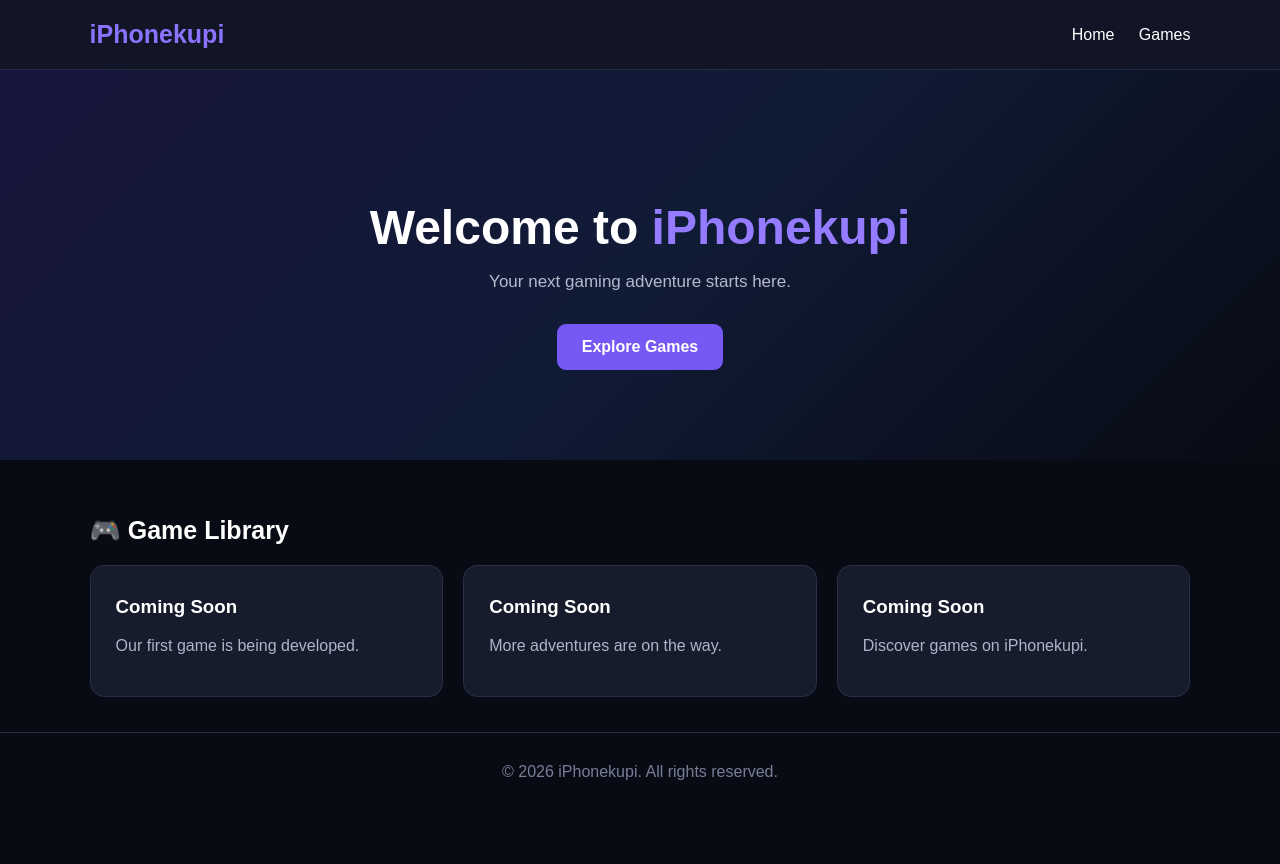
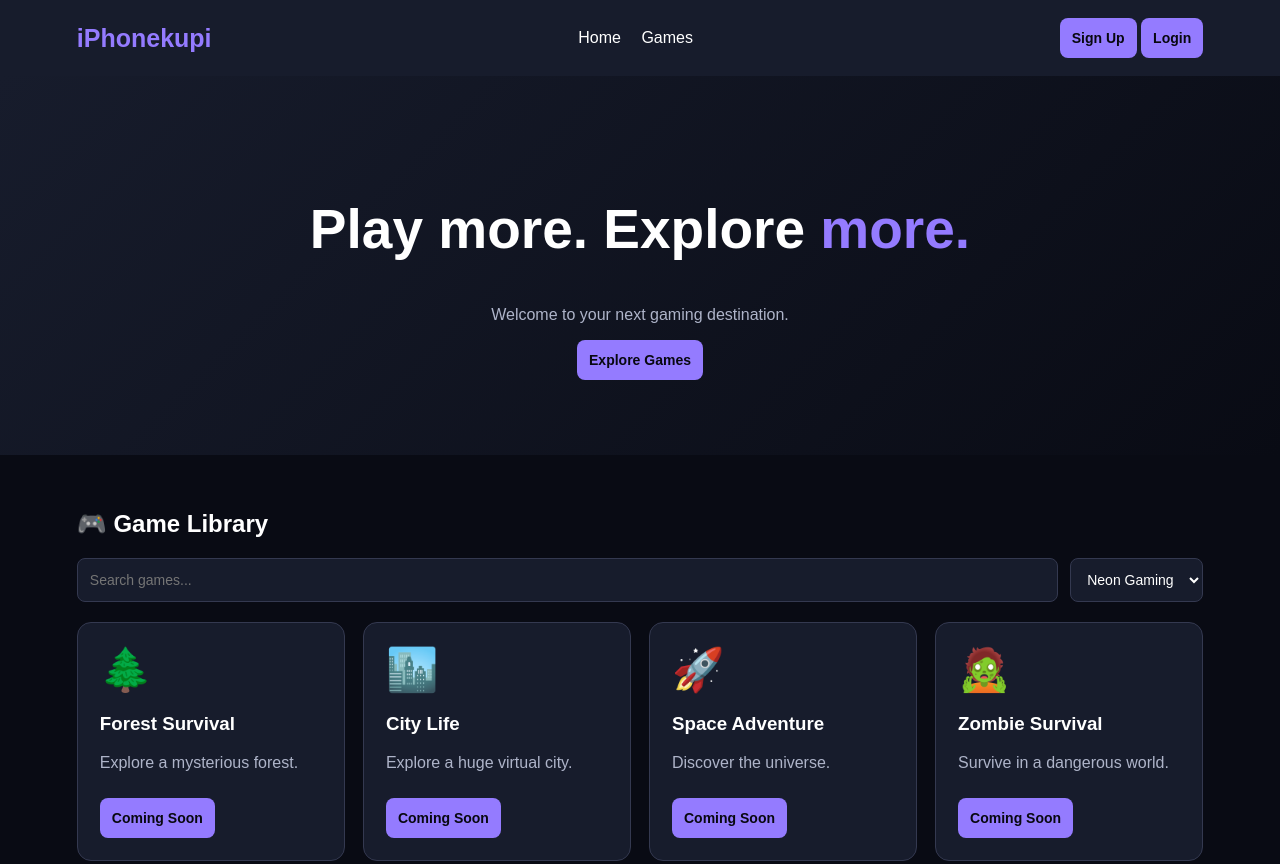
Before and after one commit to skn55vp86v-glitch/iphonekupi, a plain HTML site: page index.html in a window 1280 px wide. Shown: the top 864 px of the page. Before the commit the page ends 811 px from the top, so only its background shows below. Drawn offline with Linux system fonts and the light colour scheme.

Commit message:
Update index.html

```diff
--- a/index.html
+++ b/index.html
@@ -4,115 +4,194 @@
 <head>
 <meta charset="UTF-8">
 <meta name="viewport" content="width=device-width, initial-scale=1.0">
-<title>iPhonekupi - Gaming Platform</title>
+<title>iPhonekupi</title>
 
 <style>
-* {
-  box-sizing: border-box;
+:root {
+  --bg: #090b14;
+  --panel: #171c2c;
+  --accent: #947bff;
+  --text: white;
+  --muted: #aeb4c9;
 }
 
 body {
   margin: 0;
-  background: #090b14;
-  color: white;
+  background: var(--bg);
+  color: var(--text);
   font-family: Arial, sans-serif;
+  transition: .3s;
+}
+
+body.minimal {
+  --bg: #111;
+  --panel: #202020;
+  --accent: white;
+}
+
+body.emerald {
+  --bg: #07130f;
+  --panel: #10251c;
+  --accent: #32d69a;
+}
+
+body.crimson {
+  --bg: #160909;
+  --panel: #291313;
+  --accent: #ff5555;
 }
 
 header {
+  padding: 18px 6%;
+  background: var(--panel);
   display: flex;
   justify-content: space-between;
   align-items: center;
-  padding: 20px 7%;
-  background: #111525;
-  border-bottom: 1px solid #252b40;
+  flex-wrap: wrap;
+  gap: 15px;
 }
 
 .logo {
   font-size: 25px;
   font-weight: bold;
-  color: #8b72ff;
+  color: var(--accent);
 }
 
 nav a {
-  color: white;
+  color: var(--text);
   text-decoration: none;
-  margin-left: 20px;
+  margin: 8px;
+}
+
+button, select, input {
+  border: 0;
+  padding: 12px;
+  border-radius: 8px;
+  font-size: 14px;
+}
+
+button {
+  background: var(--accent);
+  color: #080810;
+  font-weight: bold;
+  cursor: pointer;
 }
 
 .hero {
   text-align: center;
-  padding: 90px 20px;
-  background: linear-gradient(135deg, #17143b, #101b36, #090b14);
+  padding: 75px 20px;
+  background: linear-gradient(135deg, var(--panel), var(--bg));
 }
 
 .hero h1 {
-  font-size: 48px;
-  margin-bottom: 12px;
+  font-size: clamp(34px, 7vw, 55px);
 }
 
-.hero h1 span {
-  color: #947bff;
+.hero span {
+  color: var(--accent);
 }
 
 .hero p {
-  color: #b6b9cc;
-  font-size: 17px;
-}
-
-button {
-  background: #7658f5;
-  color: white;
-  border: none;
-  padding: 14px 25px;
-  border-radius: 9px;
-  font-size: 16px;
-  font-weight: bold;
-  margin-top: 15px;
-}
-
-button:active {
-  transform: scale(.97);
+  color: var(--muted);
 }
 
 main {
-  padding: 35px 7%;
+  padding: 35px 6%;
 }
 
-.section-title {
-  font-size: 25px;
+.controls {
+  display: flex;
+  gap: 12px;
+  flex-wrap: wrap;
+  margin: 20px 0;
+}
+
+input, select {
+  background: var(--panel);
+  color: var(--text);
+  border: 1px solid #343950;
+}
+
+input {
+  flex: 1;
+  min-width: 180px;
 }
 
 .games {
   display: grid;
-  grid-template-columns: repeat(auto-fit, minmax(210px, 1fr));
-  gap: 20px;
+  grid-template-columns: repeat(auto-fit, minmax(220px, 1fr));
+  gap: 18px;
 }
 
 .game {
-  background: #171c2c;
-  border: 1px solid #292f46;
+  background: var(--panel);
+  padding: 22px;
   border-radius: 14px;
-  padding: 25px;
+  border: 1px solid #343950;
+  transition: .2s;
 }
 
-.game h3 {
-  margin-top: 5px;
+.game:hover {
+  transform: translateY(-4px);
+}
+
+.game .emoji {
+  font-size: 42px;
 }
 
 .game p {
-  color: #aeb4c9;
+  color: var(--muted);
+}
+
+.game button {
+  margin-top: 10px;
 }
 
 footer {
   text-align: center;
   padding: 30px;
-  color: #777e96;
-  border-top: 1px solid #252b40;
+  color: var(--muted);
+}
+
+#loading {
+  position: fixed;
+  inset: 0;
+  background: #090b14;
+  z-index: 10;
+  display: flex;
+  flex-direction: column;
+  justify-content: center;
+  align-items: center;
+  transition: opacity .5s;
+}
+
+#loading h1 {
+  color: #947bff;
+  font-size: 34px;
+}
+
+.spinner {
+  width: 40px;
+  height: 40px;
+  border: 4px solid #292b40;
+  border-top-color: #947bff;
+  border-radius: 50%;
+  animation: spin .8s linear infinite;
+}
+
+@keyframes spin {
+  to { transform: rotate(360deg); }
 }
 </style>
 </head>
 
 <body>
+
+<div id="loading">
+  <h1>iPhonekupi</h1>
+  <div class="spinner"></div>
+  <p>Loading your gaming world...</p>
+</div>
 
 <header>
   <div class="logo">iPhonekupi</div>
@@ -120,33 +199,62 @@ footer {
     <a href="#home">Home</a>
     <a href="#games">Games</a>
   </nav>
+  <div>
+    <button onclick="alert('Accounts coming soon!')">Sign Up</button>
+    <button onclick="alert('Login coming soon!')">Login</button>
+  </div>
 </header>
 
 <section class="hero" id="home">
-  <h1>Welcome to <span>iPhonekupi</span></h1>
-  <p>Your next gaming adventure starts here.</p>
+  <h1>Play more. Explore <span>more.</span></h1>
+  <p>Welcome to your next gaming destination.</p>
   <button onclick="document.getElementById('games').scrollIntoView({behavior:'smooth'})">
     Explore Games
   </button>
 </section>
 
 <main id="games">
-  <h2 class="section-title">🎮 Game Library</h2>
+  <h2>🎮 Game Library</h2>
+
+  <div class="controls">
+    <input id="search" placeholder="Search games..." oninput="searchGames()">
+
+    <select id="theme" onchange="changeTheme(this.value)">
+      <option value="">Neon Gaming</option>
+      <option value="minimal">Minimal</option>
+      <option value="emerald">Emerald</option>
+      <option value="crimson">Crimson</option>
+    </select>
+  </div>
+
   <div class="games">
 
     <div class="game">
-      <h3>Coming Soon</h3>
-      <p>Our first game is being developed.</p>
+      <div class="emoji">🌲</div>
+      <h3>Forest Survival</h3>
+      <p>Explore a mysterious forest.</p>
+      <button onclick="comingSoon()">Coming Soon</button>
     </div>
 
     <div class="game">
-      <h3>Coming Soon</h3>
-      <p>More adventures are on the way.</p>
+      <div class="emoji">🏙️</div>
+      <h3>City Life</h3>
+      <p>Explore a huge virtual city.</p>
+      <button onclick="comingSoon()">Coming Soon</button>
     </div>
 
     <div class="game">
-      <h3>Coming Soon</h3>
-      <p>Discover games on iPhonekupi.</p>
+      <div class="emoji">🚀</div>
+      <h3>Space Adventure</h3>
+      <p>Discover the universe.</p>
+      <button onclick="comingSoon()">Coming Soon</button>
+    </div>
+
+    <div class="game">
+      <div class="emoji">🧟</div>
+      <h3>Zombie Survival</h3>
+      <p>Survive in a dangerous world.</p>
+      <button onclick="comingSoon()">Coming Soon</button>
     </div>
 
   </div>
@@ -156,5 +264,39 @@ footer {
   © 2026 iPhonekupi. All rights reserved.
 </footer>
 
+<script>
+function changeTheme(theme) {
+  document.body.className = theme;
+  localStorage.setItem("iphonekupi-theme", theme);
+}
+
+function searchGames() {
+  const query = document.getElementById("search").value.toLowerCase();
+
+  document.querySelectorAll(".game").forEach(game => {
+    game.style.display =
+      game.innerText.toLowerCase().includes(query) ? "" : "none";
+  });
+}
+
+function comingSoon() {
+  alert("This game is still being developed!");
+}
+
+const savedTheme = localStorage.getItem("iphonekupi-theme");
+if (savedTheme) {
+  document.getElementById("theme").value = savedTheme;
+  changeTheme(savedTheme);
+}
+
+window.addEventListener("load", () => {
+  setTimeout(() => {
+    const loading = document.getElementById("loading");
+    loading.style.opacity = "0";
+    setTimeout(() => loading.remove(), 500);
+  }, 1200);
+});
+</script>
+
 </body>
 </html>
```
